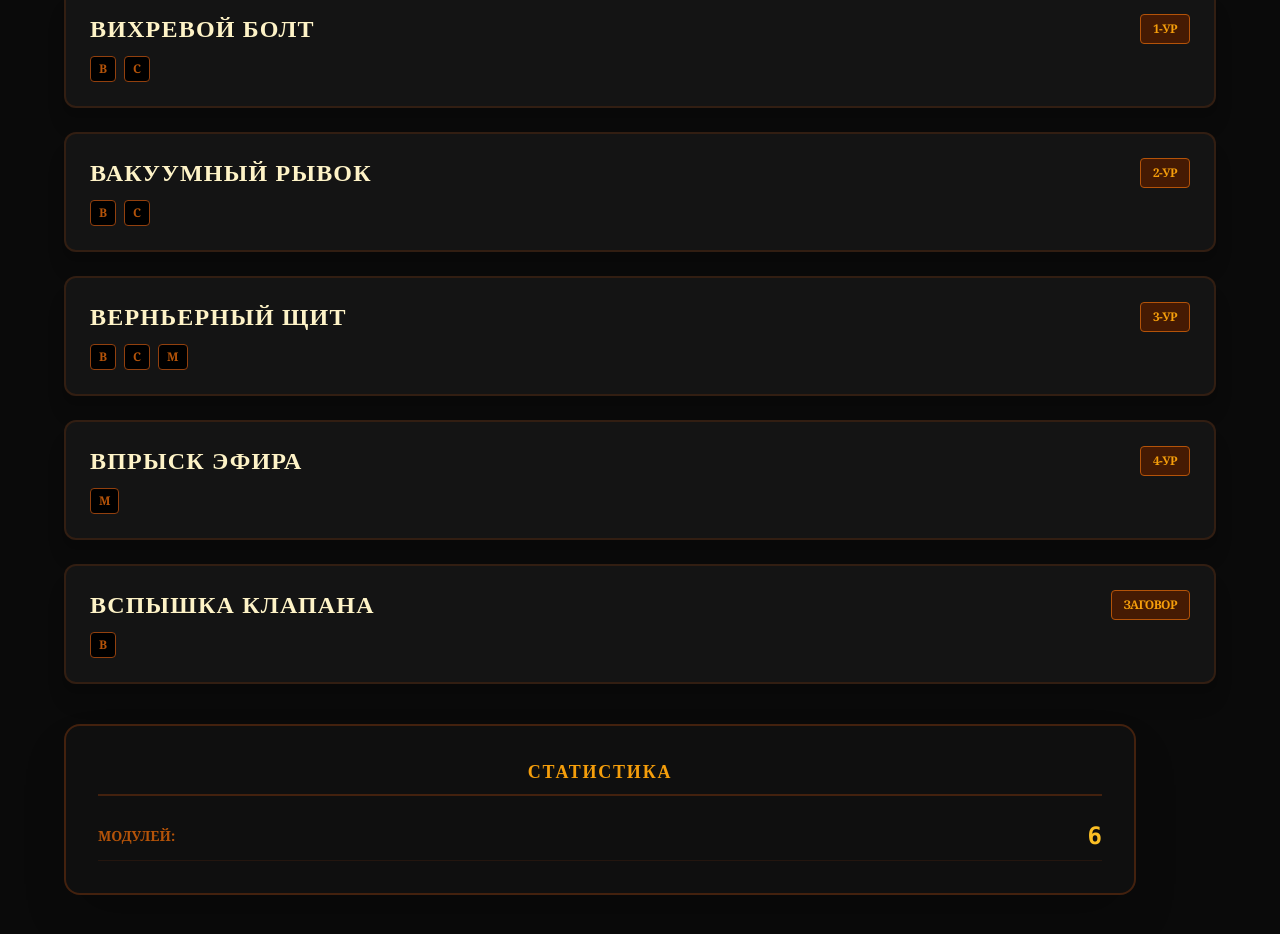
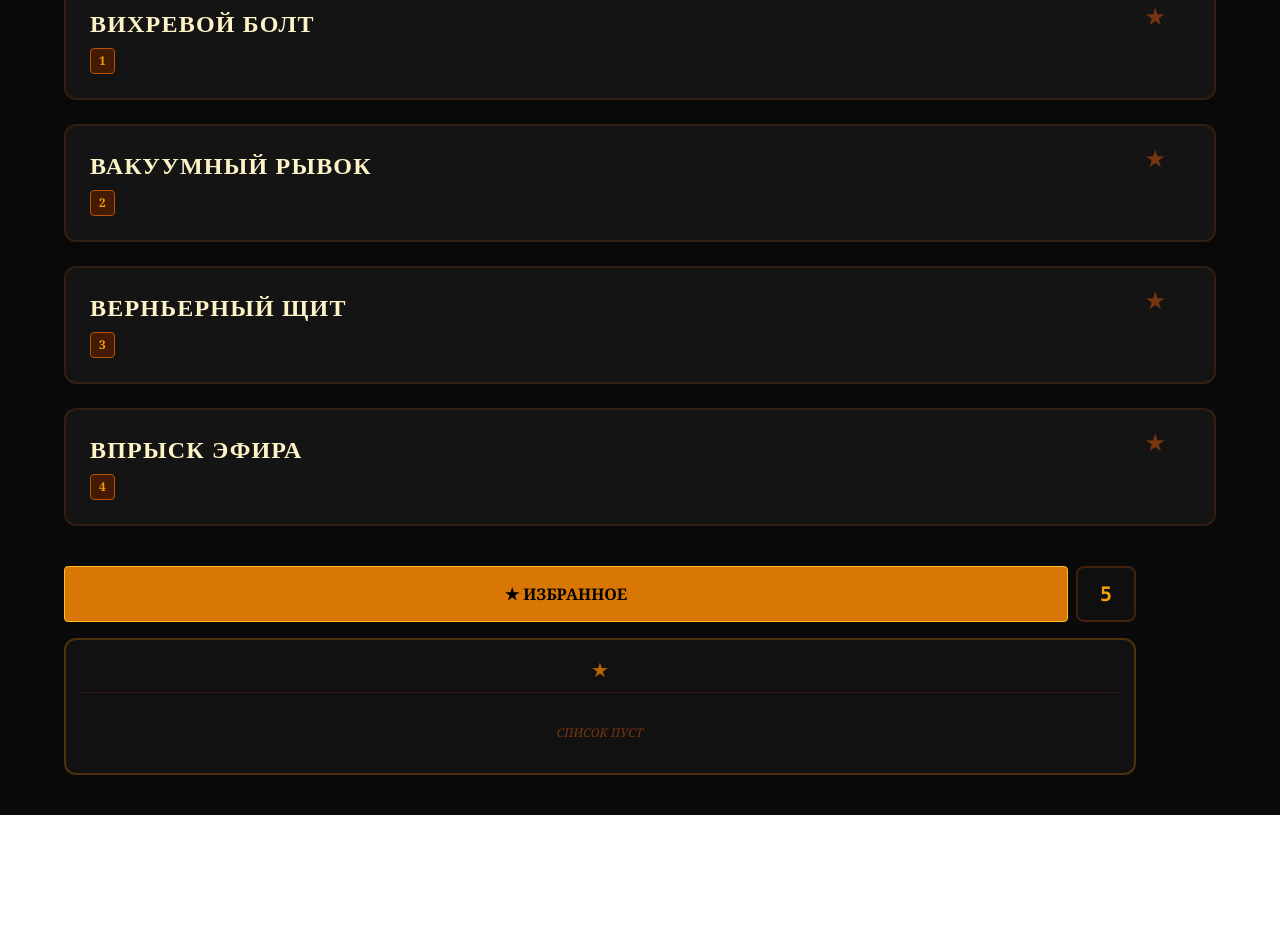
Before and after one commit to Whykenns110/spells_pm, a React (Vite) app: page / in a window 1280 px wide. Shown: the part 580-1514 px from the top of the page. After the commit the page ends 1395 px from the top, so only its background shows below. Built offline with nearby package versions, Linux system fonts and the light colour scheme.

Commit message:
fix postcss for tailwind v4

```diff
--- a/src/App.jsx
+++ b/src/App.jsx
@@ -1,4 +1,4 @@
-import React, { useMemo, useState } from "react";
+import React, { useMemo, useState, useEffect } from "react";
 
 export default function ParomechanicSpells() {
   const [search, setSearch] = useState("");
@@ -8,6 +8,10 @@ export default function ParomechanicSpells() {
   const [showCategories, setShowCategories] = useState(false);
   const [activeSpell, setActiveSpell] = useState(null);
 
+  // Состояние для избранного
+  const [favorites, setFavorites] = useState([]);
+  const [showFavPane, setShowFavPane] = useState(true);
+
   const categories = {
     "Атакующие": ["Дальний", "Ближний", "Средний"],
     "Защитные": ["Баррикады", "Доп.Броня"],
@@ -15,7 +19,6 @@ export default function ParomechanicSpells() {
     "Помехи": ["Обездвиживание", "Оглушение", "Паралич"]
   };
 
-  // Автоматическая настройка цветов в зависимости от категории
   const getTheme = (description) => {
     if (description.includes("Атакующие")) return {
       text: "text-red-500", bg: "bg-red-950/20", border: "border-red-900/30",
@@ -49,15 +52,12 @@ export default function ParomechanicSpells() {
           <h3 class="text-red-500 text-2xl font-black mb-2 uppercase italic tracking-tighter">Волшебная монетка</h3>
           <p class="text-sm mb-1 text-red-900 font-bold uppercase tracking-widest">Заговор | Атакующие – Дальний</p>
           <div class="grid grid-cols-2 gap-2 text-sm bg-red-950/20 p-3 rounded border border-red-900/30 mb-4 font-sans">
-            <p><strong>Время накладывания:</strong> 1 доп. действие</p>
+            <p><strong>Время:</strong> 1 доп. действие</p>
             <p><strong>Дистанция:</strong> 5 футов</p>
-            <p><strong>Компоненты:</strong> М (золотая монета)</p>
-            <p><strong>Длительность:</strong> 1 секунда</p>
+            <p><strong>Компоненты:</strong> М</p>
+            <p><strong>Длительность:</strong> 1 сек</p>
           </div>
-          <p class="mb-3 text-amber-100/90 leading-relaxed">Вы достаёте из кармана одну золотую монету, кладёте её на большой палец и подбрасываете вверх. У вас есть <strong>1 секунда</strong>, чтобы ударить по монете другим атакующим заклинанием.</p>
-          <div class="bg-red-900/10 border-l-4 border-red-600 p-3 italic text-amber-200/80">
-            При попадании совершите спасбросок Ловкости. При успехе монета наносит <strong>x2 отдельный урон</strong> по цели. Монету можно использовать 1 раз за бой.
-          </div>
+          <p class="mb-3 text-amber-100/90 leading-relaxed font-sans">Вы подбрасываете монету и бьете по ней заклинанием. При успехе урон x2.</p>
         `
       },
       {
@@ -71,9 +71,8 @@ export default function ParomechanicSpells() {
             <p><strong>Время:</strong> 1 действие</p>
             <p><strong>Дистанция:</strong> 30 футов</p>
             <p><strong>Компоненты:</strong> В, С</p>
-            <p><strong>Длительность:</strong> Мгновенно</p>
           </div>
-          <p class="text-amber-100/90 leading-relaxed">Вы формируете сгусток вращающегося пара и металла. При попадании цель получает 2d8 силового урона и должна пройти спасбросок Силы, иначе будет отброшена на 5 футов и сбита с ног.</p>
+          <p class="text-amber-100/90 leading-relaxed font-sans">Сгусток пара наносит 2d8 урона и отбрасывает цель.</p>
         `
       },
       {
@@ -86,10 +85,8 @@ export default function ParomechanicSpells() {
           <div class="grid grid-cols-2 gap-2 text-sm bg-purple-950/20 p-3 rounded border border-purple-900/30 mb-4 font-sans">
             <p><strong>Время:</strong> 1 действие</p>
             <p><strong>Дистанция:</strong> 20 футов</p>
-            <p><strong>Компоненты:</strong> В, С</p>
-            <p><strong>Длительность:</strong> 1 раунд</p>
           </div>
-          <p class="text-amber-100/90 leading-relaxed italic">Вы создаете зону мгновенного разрежения воздуха. Существо в этой зоне должно совершить спасбросок Телосложения. При провале оно становится <strong>обездвиженным</strong>, так как его легкие и суставы сковывает перепад давления.</p>
+          <p class="text-amber-100/90 font-sans italic">Обездвиживает цель перепадом давления.</p>
         `
       },
       {
@@ -101,11 +98,9 @@ export default function ParomechanicSpells() {
           <p class="text-sm mb-1 text-blue-900 font-bold uppercase font-sans">3-й уровень | Защитные – Баррикады</p>
           <div class="grid grid-cols-2 gap-2 text-sm bg-blue-950/20 p-3 rounded border border-blue-900/30 mb-4 font-sans">
             <p><strong>Время:</strong> 1 действие</p>
-            <p><strong>Дистанция:</strong> на себя</p>
-            <p><strong>Длительность:</strong> 10 минут (концентрация)</p>
-            <p><strong>Компоненты:</strong> В, С, М (латунная пластина)</p>
+            <p><strong>КД:</strong> +3</p>
           </div>
-          <p class="text-amber-100/90 leading-relaxed font-serif">Микродвигатели на вашем доспехе или одежде активируются, создавая защитную вибрацию. Вы получаете +3 к КД. Если существо попадает по вам атакой ближнего боя, щит выбрасывает струю пара, наносящую 1d6 огненного урона.</p>
+          <p class="text-amber-100/90 font-sans leading-relaxed">Создает защитную вибрацию вокруг доспеха.</p>
         `
       },
       {
@@ -116,31 +111,22 @@ export default function ParomechanicSpells() {
           <h3 class="text-emerald-500 text-2xl font-black mb-2 uppercase italic">Впрыск эфира</h3>
           <p class="text-sm mb-1 text-emerald-900 font-bold uppercase font-sans">4-й уровень | Регенерирующие – Персональная</p>
           <div class="grid grid-cols-2 gap-2 text-sm bg-emerald-950/20 p-3 rounded border border-emerald-900/30 mb-4 font-sans">
-            <p><strong>Время:</strong> 1 бонусное действие</p>
-            <p><strong>Дистанция:</strong> касание</p>
             <p><strong>Длительность:</strong> 3 раунда</p>
-            <p><strong>Компоненты:</strong> М (ампула с эфиром)</p>
+            <p><strong>Лечение:</strong> 2d6</p>
           </div>
-          <p class="text-amber-100/90 leading-relaxed font-serif">Вы вводите концентрированный эфир в механизмы или тело. В начале каждого вашего хода цель восстанавливает 2d6 хитов. Кроме того, цель получает преимущество на спасброски от истощения и отравления на время действия заклинания.</p>
-        `
-      },
-      {
-        name: "Вспышка клапана",
-        level: "Заговор",
-        components: ["В"],
-        description: `
-          <h3 class="text-purple-500 text-2xl font-black mb-2 uppercase italic font-serif">Вспышка клапана</h3>
-          <p class="text-sm mb-1 text-purple-900 font-bold uppercase font-sans tracking-widest">Заговор | Помехи – Оглушение</p>
-          <div class="grid grid-cols-2 gap-2 text-sm bg-purple-950/20 p-3 rounded border border-purple-900/30 mb-4 font-sans">
-            <p><strong>Время:</strong> 1 действие</p>
-            <p><strong>Дистанция:</strong> 10 футов (радиус)</p>
-            <p><strong>Длительность:</strong> Мгновенно</p>
-            <p><strong>Компоненты:</strong> В</p>
-          </div>
-          <p class="text-amber-100/90 leading-relaxed font-serif">Вы резко стравливаете давление из основного котла. Ослепляющее и шумное облако пара вырывается вокруг вас. Все существа в радиусе 10 футов должны пройти спасбросок Ловкости или стать <strong>ослепленными</strong> до начала вашего следующего хода.</p>
+          <p class="text-amber-100/90 font-sans leading-relaxed">Восстанавливает хиты каждый ход.</p>
         `
       }
     ]
+  };
+
+  const toggleFavorite = (spell, e) => {
+    e.stopPropagation();
+    setFavorites(prev =>
+      prev.find(f => f.name === spell.name)
+        ? prev.filter(f => f.name !== spell.name)
+        : [...prev, spell]
+    );
   };
 
   const toggleComponent = (c) => {
@@ -168,13 +154,16 @@ export default function ParomechanicSpells() {
     <div className="min-h-screen bg-[#0a0a0a] text-amber-50 p-4 md:p-10 font-serif">
       <div className="max-w-6xl mx-auto">
 
-        <header className="border-b-2 border-amber-700/50 pb-6 mb-10">
+        <header className="border-b-2 border-amber-700/50 pb-6 mb-10 flex justify-between items-end">
+          <div>
             <h1 className="text-4xl md:text-6xl font-black text-amber-500 tracking-tighter uppercase italic">
               ЗАКЛИНАНИЯ ПАРОМЕХАНИКА
             </h1>
-          <p className="text-amber-700 text-sm mt-2 tracking-[0.3em] font-sans uppercase">Системы v.2.4 | Архив активен</p>
+            <p className="text-amber-700 text-sm mt-2 tracking-[0.3em] font-sans uppercase">Системы v.2.5 | Архив активен</p>
+          </div>
         </header>
 
+        {/* ПАНЕЛЬ УПРАВЛЕНИЯ */}
         <div className="flex flex-wrap gap-4 mb-10 bg-[#111] p-6 border border-amber-900/30 rounded-lg items-center relative">
           <input
             type="text" placeholder="Поиск модуля..."
@@ -191,25 +180,13 @@ export default function ParomechanicSpells() {
             {[1,2,3,4].map(l => <option key={l} value={String(l)}>{l} уровень</option>)}
           </select>
 
-          <div className="flex gap-2 bg-black p-2 border border-amber-800/40 rounded">
-            {["В", "С", "М"].map(c => (
-              <button
-                key={c} onClick={() => toggleComponent(c)}
-                className={`w-10 h-10 rounded font-bold text-xl transition-all ${componentFilter.includes(c) ? 'bg-amber-600 text-black' : 'text-amber-700 hover:bg-amber-900/20'}`}
-              >
-                {c}
-              </button>
-            ))}
-          </div>
-
           <div className="relative">
             <button
               onClick={() => setShowCategories(!showCategories)}
               className="px-6 py-3 border border-amber-800/40 rounded hover:bg-amber-900/10 text-lg font-bold"
             >
-              Категории {categoryFilter ? `(${categoryFilter})` : ""}
+              Категории
             </button>
-
             {showCategories && (
               <div className="absolute top-full left-0 mt-2 w-64 bg-amber-100 text-black rounded-lg shadow-2xl z-50 p-4">
                 {Object.entries(categories).map(([cat, subs]) => (
@@ -224,12 +201,7 @@ export default function ParomechanicSpells() {
             )}
           </div>
 
-          <button
-            onClick={() => {setSearch(""); setLevelFilter("all"); setComponentFilter([]); setCategoryFilter(null);}}
-            className="px-4 py-2 bg-red-900/20 text-red-500 rounded border border-red-900/50 hover:bg-red-900/40 text-xs uppercase font-bold"
-          >
-            Сброс
-          </button>
+          <button onClick={() => {setSearch(""); setLevelFilter("all"); setComponentFilter([]); setCategoryFilter(null);}} className="px-4 py-2 bg-red-900/10 text-red-500 rounded border border-red-900/50 hover:bg-red-900/20 text-xs font-bold uppercase">Сброс</button>
         </div>
 
         <div className="grid grid-cols-1 lg:grid-cols-4 gap-10">
@@ -238,55 +210,85 @@ export default function ParomechanicSpells() {
               <div key={letter}>
                 <h2 className="text-4xl text-amber-600 font-black mb-8 border-b-2 border-amber-900/20 pb-2">{letter}</h2>
                 <div className="grid grid-cols-1 md:grid-cols-2 gap-6">
-                  {spells.map((spell) => (
+                  {spells.map((spell) => {
+                    const isFav = favorites.find(f => f.name === spell.name);
+                    return (
                       <div
                         key={spell.name} onClick={() => setActiveSpell(spell)}
-                      className="group relative p-6 bg-[#141414] border-2 border-amber-900/30 rounded-xl cursor-pointer hover:border-amber-500 hover:bg-amber-900/5 transition-all duration-300 shadow-xl"
+                        className="group relative p-6 bg-[#141414] border-2 border-amber-900/30 rounded-xl cursor-pointer hover:border-amber-500 hover:bg-amber-900/5 transition-all shadow-xl"
                       >
-                      <div className="flex justify-between items-start">
-                        <div>
-                          <h3 className="text-2xl font-bold text-amber-100 uppercase group-hover:text-amber-400 leading-tight">{spell.name}</h3>
-                          <div className="flex gap-2 mt-3">
-                            {spell.components.map(c => (
-                              <span key={c} className="text-xs px-2 py-1 border border-amber-800 text-amber-700 rounded font-bold bg-black">{c}</span>
-                            ))}
-                          </div>
-                        </div>
-                        <span className="text-xs font-black py-1.5 px-3 bg-amber-950 text-amber-500 rounded border border-amber-700 uppercase tracking-tighter">
-                          {spell.level === "Заговор" ? "Заговор" : `${spell.level}-ур`}
+                        <button
+                          onClick={(e) => toggleFavorite(spell, e)}
+                          className={`absolute top-4 right-12 text-2xl transition-colors ${isFav ? 'text-amber-400' : 'text-amber-900 hover:text-amber-600'}`}
+                        >
+                          ★
+                        </button>
+                        <h3 className="text-2xl font-bold text-amber-100 uppercase group-hover:text-amber-400">{spell.name}</h3>
+                        <span className="inline-block mt-2 text-xs font-black py-1 px-2 bg-amber-950 text-amber-500 rounded border border-amber-700">
+                          {spell.level}
                         </span>
                       </div>
-                    </div>
-                  ))}
+                    );
+                  })}
                 </div>
               </div>
             ))}
           </main>
 
-          <aside className="lg:col-span-1">
-            <div className="sticky top-10 p-8 border-2 border-amber-900/50 bg-[#0f0f0f] rounded-2xl shadow-2xl">
-              <h3 className="text-amber-500 font-black uppercase text-lg tracking-widest mb-6 border-b-2 border-amber-900/50 pb-2 text-center">Статистика</h3>
-              <div className="space-y-6 text-sm">
-                <div className="flex justify-between items-center border-b border-amber-900/20 pb-2">
-                  <span className="text-amber-700 uppercase font-bold">Модулей:</span>
-                  <span className="text-amber-400 font-mono text-2xl font-black">{Object.values(filteredData).flat().length}</span>
+          {/* БОКОВАЯ ПАНЕЛЬ */}
+          <aside className="lg:col-span-1 space-y-4">
+            <div className="flex gap-2">
+              <button
+                onClick={() => setShowFavPane(!showFavPane)}
+                className={`flex-grow py-3 rounded border transition-all font-black flex items-center justify-center gap-2 ${showFavPane ? 'bg-amber-600 text-black border-amber-400' : 'bg-black text-amber-600 border-amber-900'}`}
+              >
+                ★ ИЗБРАННОЕ
+              </button>
+              <div className="bg-[#0f0f0f] border-2 border-amber-900/50 rounded-lg p-3 flex items-center justify-center min-w-[60px]">
+                <span className="text-amber-500 font-mono text-xl font-black">{Object.values(filteredData).flat().length}</span>
+              </div>
+            </div>
+
+            {/* ВЫПАДАЮЩИЙ БЛОК ИЗБРАННОГО */}
+            <div className={`overflow-hidden transition-all duration-500 ease-in-out ${showFavPane ? 'max-h-[1000px] opacity-100' : 'max-h-0 opacity-0'}`}>
+              <div className="bg-[#111] border-2 border-amber-600/30 rounded-xl p-4 shadow-2xl">
+                <div className="flex justify-center mb-4 border-b border-amber-900/30 pb-2">
+                  <span className="text-amber-600 text-xl animate-pulse">★</span>
+                </div>
+
+                <div className="space-y-2">
+                  {favorites.length === 0 ? (
+                    <p className="text-center text-amber-900 text-xs uppercase py-4 italic">Список пуст</p>
+                  ) : (
+                    favorites.map(spell => (
+                      <div
+                        key={spell.name}
+                        onClick={() => setActiveSpell(spell)}
+                        className="flex items-center justify-between bg-black p-3 rounded border border-amber-900/30 hover:border-amber-500 cursor-pointer group transition-all"
+                      >
+                        <div className="flex flex-col">
+                          <span className="text-[10px] text-amber-700 font-bold uppercase leading-none mb-1">{spell.level}</span>
+                          <span className="text-sm font-bold text-amber-100 group-hover:text-amber-400 truncate w-32">{spell.name}</span>
+                        </div>
+                        <button onClick={(e) => toggleFavorite(spell, e)} className="text-red-900 hover:text-red-500 text-lg">×</button>
+                      </div>
+                    ))
+                  )}
                 </div>
               </div>
             </div>
           </aside>
         </div>
 
+        {/* МОДАЛКА */}
         {activeSpell && (
           <div className="fixed inset-0 z-50 flex items-center justify-center p-4 bg-black/95 backdrop-blur-md" onClick={() => setActiveSpell(null)}>
-            <div className={`bg-[#1a1a1a] border-2 ${activeTheme.modalBorder} max-w-2xl w-full rounded-2xl overflow-hidden shadow-[0_0_80px_rgba(0,0,0,0.5)]`} onClick={e => e.stopPropagation()}>
+            <div className={`bg-[#1a1a1a] border-2 ${activeTheme.modalBorder} max-w-2xl w-full rounded-2xl overflow-hidden shadow-2xl`} onClick={e => e.stopPropagation()}>
               <div className={`${activeTheme.header} p-4 flex justify-between items-center text-black font-black uppercase italic`}>
-                <span className="text-sm tracking-tighter">Спецификация заклинания</span>
-                <button onClick={() => setActiveSpell(null)} className="text-3xl leading-none hover:rotate-90 transition-transform">&times;</button>
+                <span className="text-sm">Спецификация</span>
+                <button onClick={() => setActiveSpell(null)} className="text-3xl leading-none">&times;</button>
               </div>
-              <div className="p-10 text-amber-50/90 text-lg leading-relaxed max-h-[75vh] overflow-y-auto font-sans" dangerouslySetInnerHTML={{ __html: activeSpell.description }} />
-              <div className="p-6 bg-black/40 text-right border-t border-white/10">
-                <button onClick={() => setActiveSpell(null)} className={`px-10 py-3 ${activeTheme.header} text-black font-black uppercase text-sm rounded-lg hover:opacity-80 transition-all shadow-lg`}>Закрыть</button>
-              </div>
+              <div className="p-10 text-amber-50/90 max-h-[75vh] overflow-y-auto font-sans" dangerouslySetInnerHTML={{ __html: activeSpell.description }} />
             </div>
           </div>
         )}
```
Lines whose indentation alone changed are shown as unchanged.
